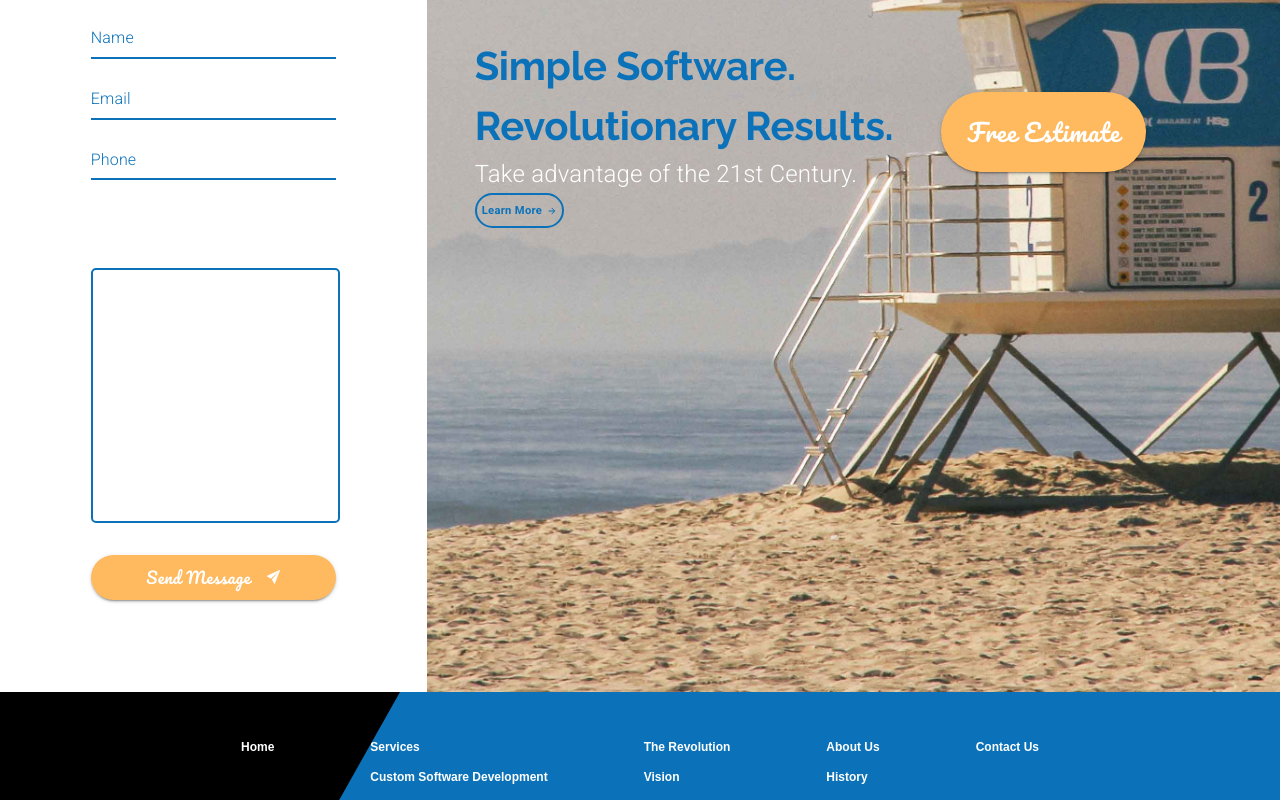
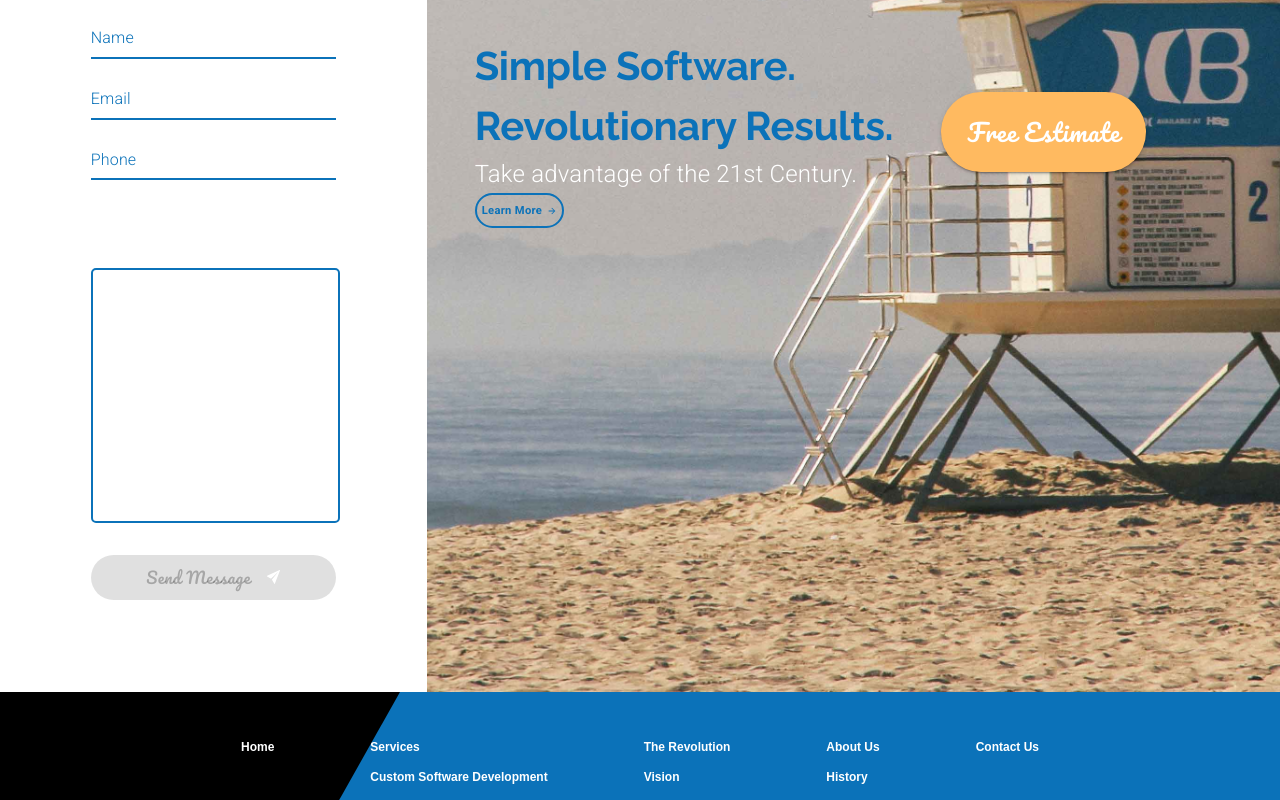
Before and after one commit to PupRiku/arcdevelopment_class, a React (Create React App) app: page /contact in a window 1280 px wide. Shown: the part 380-1180 px from the top of the page. Built offline with nearby package versions, Linux system fonts and the light colour scheme.

Commit message:
Text field validation

```diff
--- a/src/components/Contact.js
+++ b/src/components/Contact.js
@@ -75,12 +75,49 @@
   const theme = useTheme();
   const matchesMD = useMediaQuery(theme.breakpoints.down('md'));
   const matchesSM = useMediaQuery(theme.breakpoints.down('sm'));
-  //  const matchesXS = useMediaQuery(theme.breakpoints.down('xs'));
 
   const [name, setName] = useState('');
+
   const [email, setEmail] = useState('');
+  const [emailHelper, setEmailHelper] = useState('');
+
   const [phone, setPhone] = useState('');
+  const [phoneHelper, setPhoneHelper] = useState('');
+
   const [message, setMessage] = useState('');
+
+  const onChange = (event) => {
+    let valid;
+
+    switch (event.target.id) {
+      case 'email':
+        setEmail(event.target.value);
+        valid = /^\w+([.-]?\w+)*@\w+([.-]?\w+)*(\.\w{2,3})+$/.test(
+          event.target.value
+        );
+
+        if (!valid) {
+          setEmailHelper('Invalid email');
+        } else {
+          setEmailHelper('');
+        }
+        break;
+      case 'phone':
+        setPhone(event.target.value);
+        valid = /^\(?([0-9]{3})\)?[-. ]?([0-9]{3})[-. ]?([0-9]{4})$/.test(
+          event.target.value
+        );
+
+        if (!valid) {
+          setPhoneHelper('Invalid phone');
+        } else {
+          setPhoneHelper('');
+        }
+        break;
+      default:
+        break;
+    }
+  };
 
   return (
     <Grid container direction="row">
@@ -128,7 +165,12 @@
                   variant="body1"
                   style={{ color: theme.palette.common.blue, fontSize: '1rem' }}
                 >
-                  (555) 555-5555
+                  <a
+                    href="tel:5555555555"
+                    style={{ textDecoration: 'none', color: 'inherit' }}
+                  >
+                    (555) 555-5555
+                  </a>
                 </Typography>
               </Grid>
             </Grid>
@@ -145,7 +187,12 @@
                   variant="body1"
                   style={{ color: theme.palette.common.blue, fontSize: '1rem' }}
                 >
-                  chris.diorio12@gmail.com
+                  <a
+                    href="mailto:chris.diorio12@gmail.com"
+                    style={{ textDecoration: 'none', color: 'inherit' }}
+                  >
+                    chris.diorio12@gmail.com
+                  </a>
                 </Typography>
               </Grid>
             </Grid>
@@ -167,19 +214,23 @@
               <Grid item style={{ marginBottom: '0.5em' }}>
                 <TextField
                   label="Email"
+                  error={emailHelper.length !== 0}
+                  helperText={emailHelper}
                   id="email"
                   fullWidth
                   value={email}
-                  onChange={(event) => setEmail(event.target.value)}
+                  onChange={onChange}
                 />
               </Grid>
               <Grid item style={{ marginBottom: '0.5em' }}>
                 <TextField
                   label="Phone"
+                  error={phoneHelper.length !== 0}
+                  helperText={phoneHelper}
                   id="phone"
                   fullWidth
                   value={phone}
-                  onChange={(event) => setPhone(event.target.value)}
+                  onChange={onChange}
                 />
               </Grid>
             </Grid>
@@ -196,7 +247,18 @@
               />
             </Grid>
             <Grid item container justify="center" style={{ marginTop: '2em' }}>
-              <Button variant="contained" className={classes.sendButton}>
+              <Button
+                disabled={
+                  name.length === 0 ||
+                  message.length === 0 ||
+                  phone.length === 0 ||
+                  phoneHelper.length !== 0 ||
+                  email.length === 0 ||
+                  emailHelper.length !== 0
+                }
+                variant="contained"
+                className={classes.sendButton}
+              >
                 Send Message
                 <img
                   src={airplane}
```
